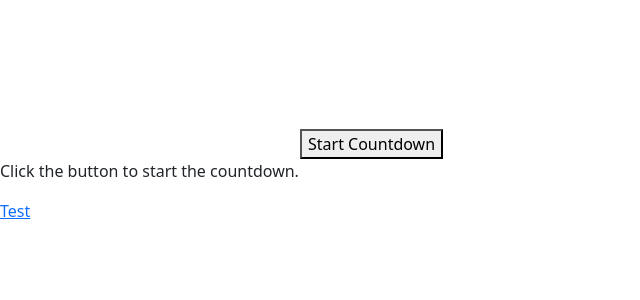
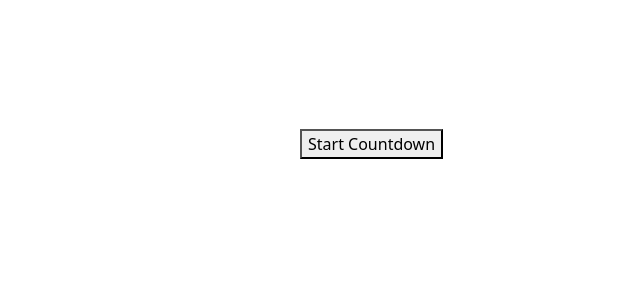
Before and after one commit to Marius1235/Naples, a React (Create React App) app: page / in a window 1280 px wide. Shown: the top 300 px of the page, without its empty margins (0-640 px from the left). Built offline with nearby package versions, Linux system fonts and the light colour scheme.

Commit message:
Added a countdown and redirection to next page

```diff
--- a/src/components/CameraComponent.tsx
+++ b/src/components/CameraComponent.tsx
@@ -1,32 +1,43 @@
 import { useRef, useEffect, useState, useContext } from "react";
 import { CapturedImageContext } from "../contexts/CapturedImageContext";
+import { useNavigate } from "react-router-dom";
 
 const CameraComponent: React.FC = () => {
   const videoRef = useRef<HTMLVideoElement>(null);
   const canvasRef = useRef<HTMLCanvasElement>(null);
-  const [capturedImage, setCapturedImage] = useState<string | null>(null);
   const capturedImageContext = useContext(CapturedImageContext);
 
   const [countdown, setCountdown] = useState(5);
   const [isCounting, setIsCounting] = useState(false);
+  const [showImage, setShowImage] = useState(false);
+  const navigate = useNavigate();
+
 
   useEffect(() => {
-    const timer = setInterval(() => {
-      setCountdown((prevCountdown) => prevCountdown - 1);
-    }, 1000);
+    let timer: NodeJS.Timeout;
+
+    if (isCounting) {
+      timer = setInterval(() => {
+        setCountdown((prevCountdown) => prevCountdown - 1);
+      }, 1000);
+    }
 
     return () => clearInterval(timer);
-  }, []);
+  }, [isCounting]);
 
   useEffect(() => {
-    if (countdown === 0) {
+    if (countdown === 0 && isCounting) {
       takePicture();
+      setShowImage(true);
+      setTimeout(() => {
+        navigate("pictureChoice")
+      }, 50);
     }
-  }, [countdown]);
+  }, [countdown, isCounting, capturedImageContext]);
 
   const startCountdown = () => {
-    setCountdown(5); // Set initial countdown value
-    setIsCounting(true); // Start the countdown
+    setCountdown(5);
+    setIsCounting(true);
   };
 
   useEffect(() => {
@@ -62,7 +73,7 @@ const CameraComponent: React.FC = () => {
             console.error("Error accessing camera:", error);
           });
       } else {
-        console.error("Logitech camera not found.");
+        console.error("Camera not found.");
       }
     };
 
@@ -85,7 +96,6 @@ const CameraComponent: React.FC = () => {
       if (capturedImageContext) {
         capturedImageContext.setCapturedImage(dataUrl);
       }
-      setCapturedImage(dataUrl);
     }
   };
 
@@ -93,15 +103,10 @@ const CameraComponent: React.FC = () => {
     <div>
       <video ref={videoRef} autoPlay muted />
       <canvas ref={canvasRef} style={{ display: "none" }} />
-      {!isCounting && <button onClick={startCountdown}>Start Countdown</button>}
-      {countdown > 0 ? (
+      {isCounting ? (
         <p>Countdown: {countdown}</p>
       ) : (
-        <p>
-          {isCounting
-            ? "Countdown finished!"
-            : "Click the button to start the countdown."}
-        </p>
+        <button onClick={startCountdown}>Start Countdown</button>
       )}
     </div>
   );
--- a/src/components/ImageChoiceComponent.tsx
+++ b/src/components/ImageChoiceComponent.tsx
@@ -1,17 +1,20 @@
 import { useRef, useEffect, useState, useContext } from "react";
+import { Link } from "react-router-dom";
 import { CapturedImageContext } from "../contexts/CapturedImageContext";
-
 
 const ImageChoiceComponent: React.FC = () => {
   const capturedImageContext = useContext(CapturedImageContext);
   const canvasRef = useRef<HTMLCanvasElement>(null);
 
-    return(
+  return (
     <div>
-            {capturedImageContext?.capturedImage && <img src={capturedImageContext.capturedImage} alt="Captured" />}
+      {capturedImageContext?.capturedImage && (
+        <img src={capturedImageContext.capturedImage} alt="Captured" />
+      )}
       <canvas ref={canvasRef} style={{ display: "none" }} />
+      <Link to="/">Retake</Link>
     </div>
-    )
+  );
 };
 
-export default ImageChoiceComponent
+export default ImageChoiceComponent;
--- a/src/pages/PictureChoicePage.tsx
+++ b/src/pages/PictureChoicePage.tsx
@@ -3,7 +3,6 @@ import ImageChoiceComponent from "../components/ImageChoiceComponent";
 const PictureChoicePage = () => {
     return(
         <div>
-            hey
             <ImageChoiceComponent/>
         </div>
     )
--- a/src/pages/TakePicturePage.tsx
+++ b/src/pages/TakePicturePage.tsx
@@ -8,7 +8,6 @@ const TakePicturePage = () => {
     return (
         <div>
             <CameraComponent />
-            <Link to="pictureChoice">Test</Link>
         </div>
     )
 };
```
Lines whose indentation alone changed are shown as unchanged.
